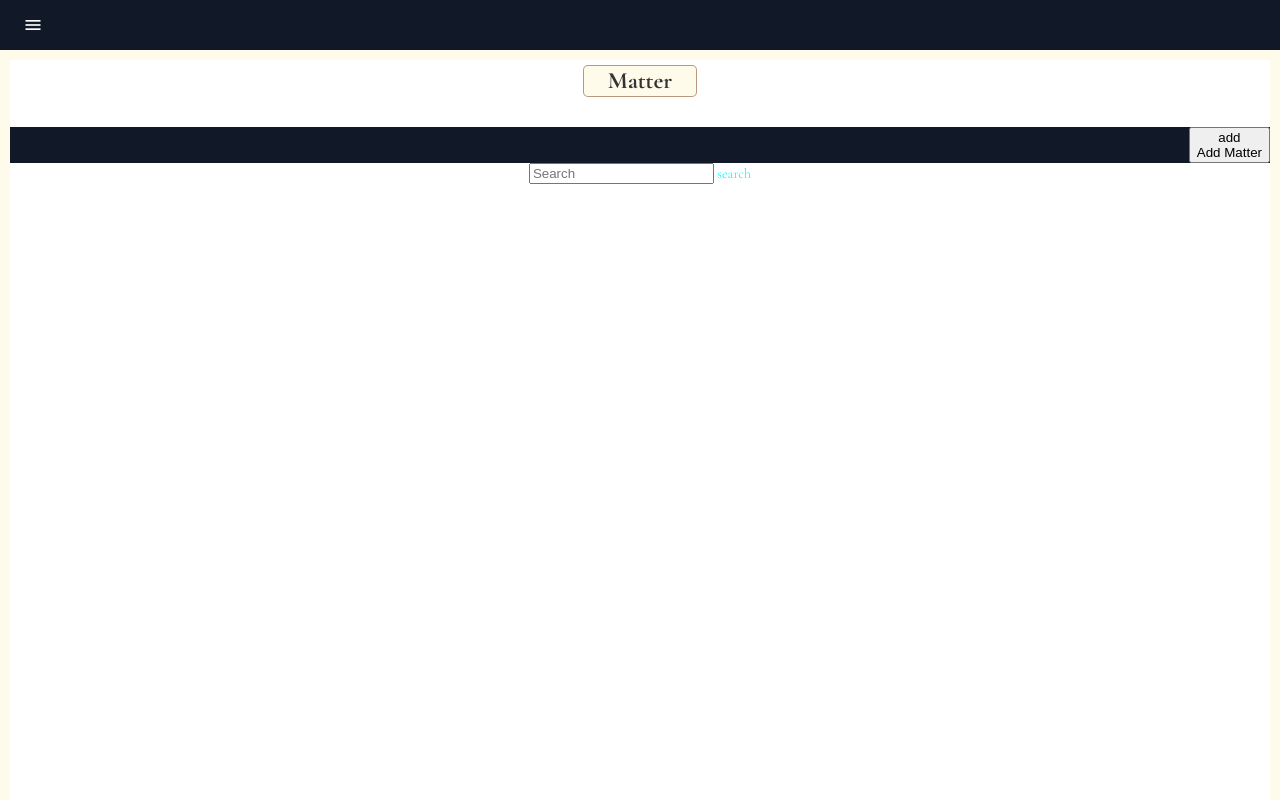
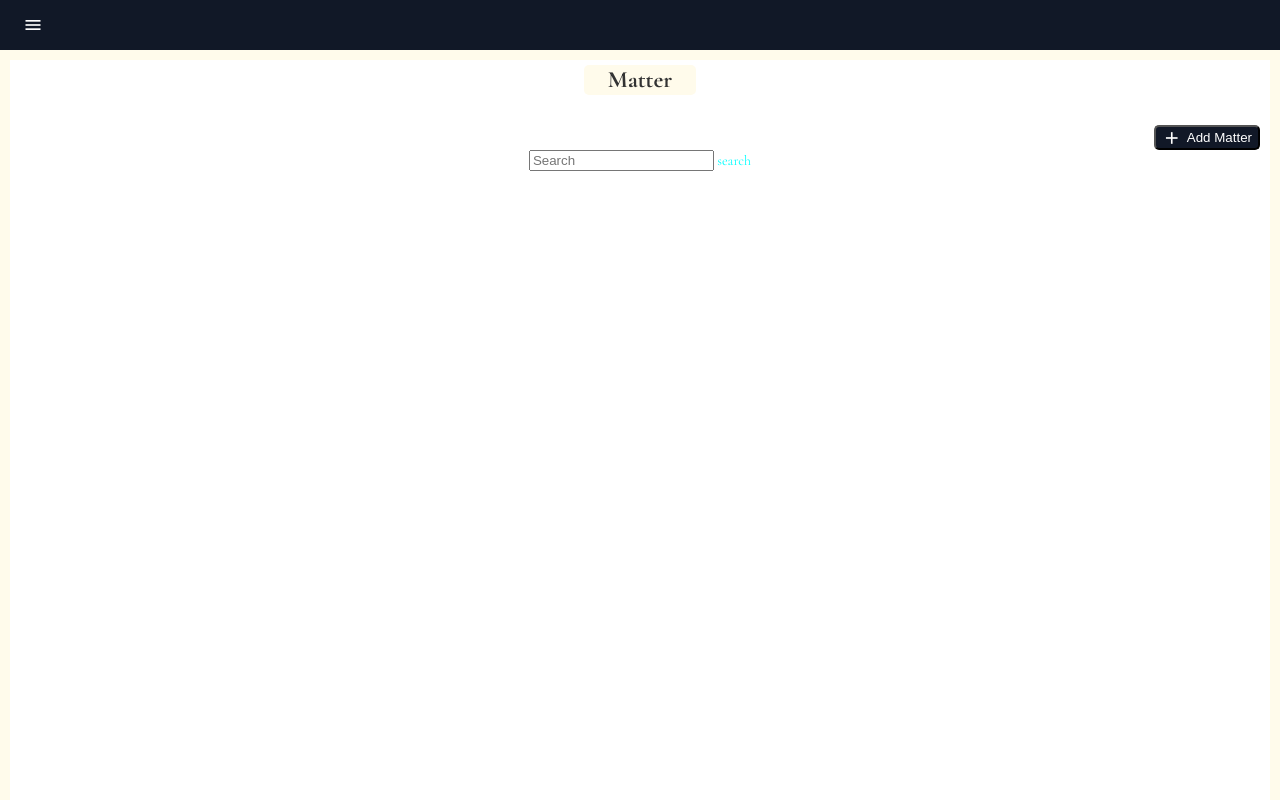
Before and after one commit to BillMuriu/Client_Side_Lawyer, a plain HTML site: page Matter/matter.html in a window 1280 px wide. Shown: the top 800 px of the page. Drawn offline with nearby package versions, Linux system fonts and the light colour scheme.

Commit message:
the add matter button

```diff
--- a/Matter/matter.css
+++ b/Matter/matter.css
@@ -187,14 +187,30 @@ body {
     align-items: center;
     justify-content: center;
     border-radius: 5px;
-    border: 1px solid rgba(120, 53, 15, 0.5); /* set the border color to a faded version of #78350F */
   }
 
   .add_matter {
     margin-top: 30px;
     width: 100%;
-    background-color: #111827;
     display: flex;
     align-items: center;
     justify-content: flex-end;
   }
+
+
+  .add-matter-button {
+    display: flex;
+    align-items: center;
+    justify-content: center;
+    height: 25px;
+    background-color: #111827;
+    color: #ffffff;
+    border-radius: 5px;
+    margin-right: 10px;
+  }
+
+ .add-matter-button span {
+    font-family: 'Material Icons';
+    font-size: 20px;
+    padding-right: 5px;
+ }
```
